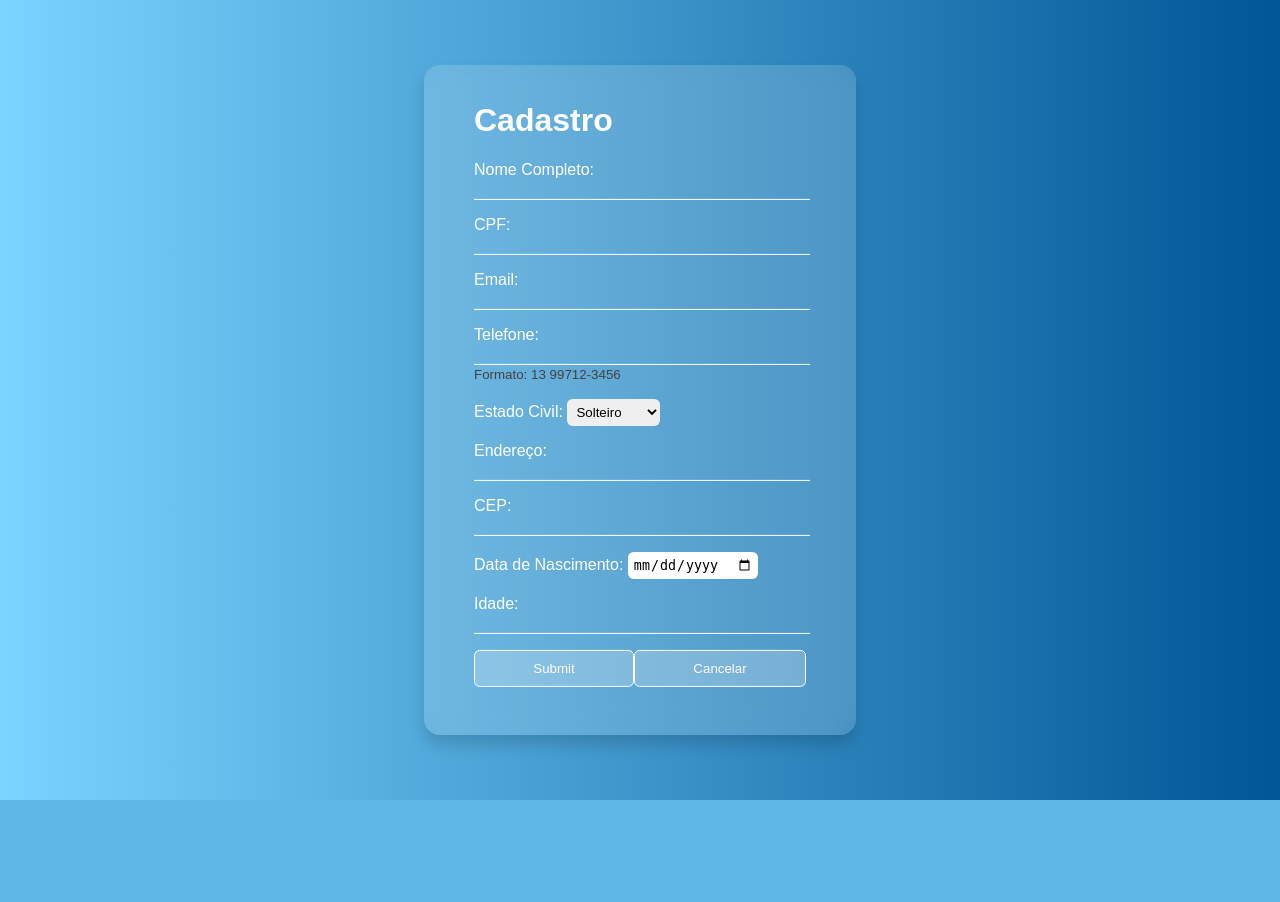
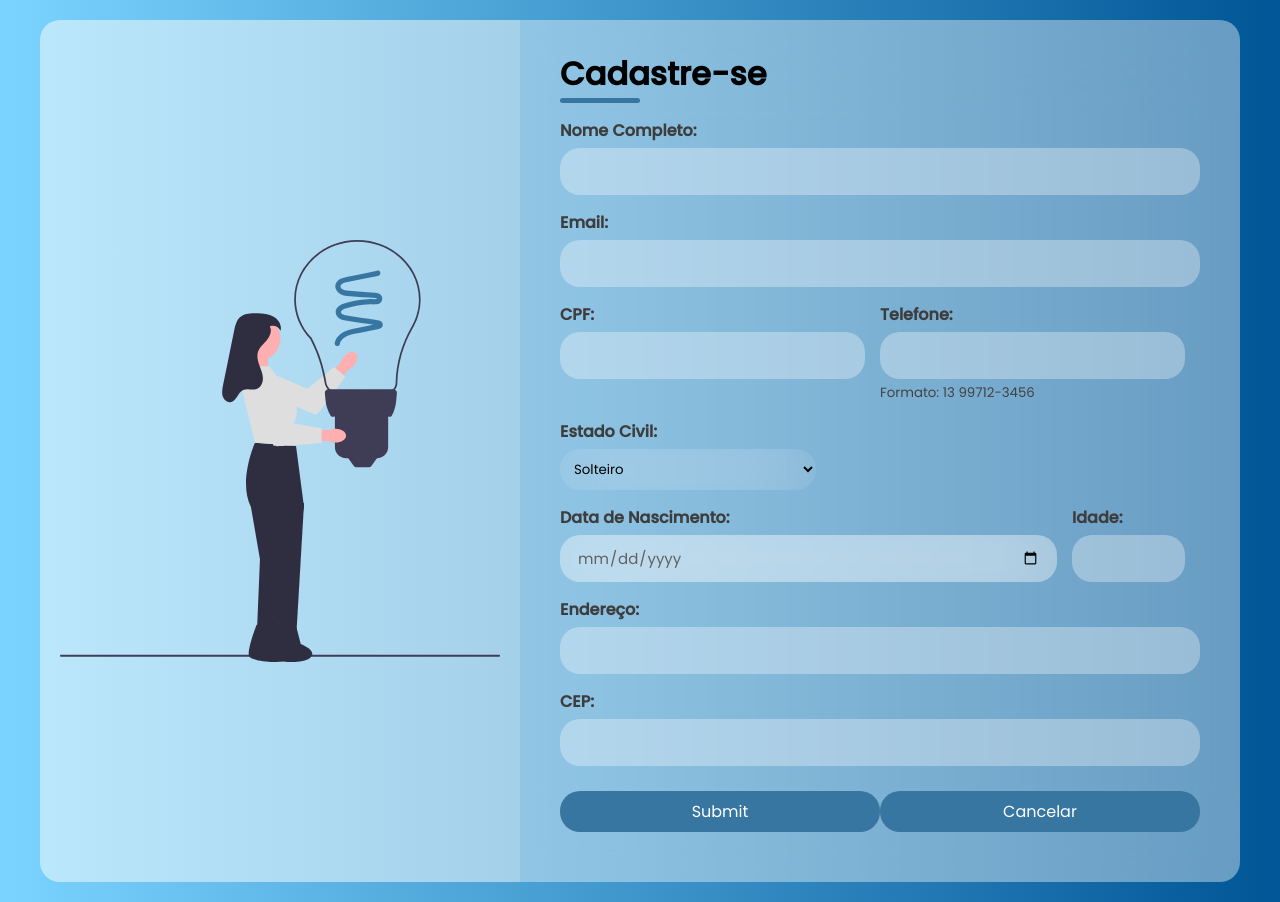
Before and after one commit to amandazzoc/CadastroPessoal, a PHP site: page / in a window 1280 px wide. Before the commit the page ends 800 px from the top, so only its background shows below. Run offline with PHP 8.4, Linux system fonts and the light colour scheme; data that the repository does not hold is empty.

Commit message:
Front-end finalizado

```diff
--- a/index.php
+++ b/index.php
@@ -44,6 +44,7 @@
         if (!filter_var($email, FILTER_VALIDATE_EMAIL)) {
             $errors['email'] = "E-mail inválido!";
         }
+        // Verifica se o cep é valido
         if(!preg_match('/^[0-9]{5,5}([- ]?[0-9]{3,3})?$/', $cep)) {
             $errors['cep'] = "CEP inválido!";
         }
@@ -58,40 +59,44 @@
 ?>
 <!DOCTYPE html>
 <html lang="pt-br">
+
 <head>
     <meta charset="UTF-8">
     <meta name="viewport" content="width=device-width, initial-scale=1.0">
     <link rel="stylesheet" href="style/style.css">
     <title>Cadastro</title>
 </head>
+
 <body>
     <div class="box">
+        <div class="img-box">
+            <img src="imgs/singup.svg">
+        </div>
+        <div class="form-box">
+            <div class="title">
+                <h1>Cadastre-se</h1>
+            </div>
             <form action="index.php" method="POST">
-            <fieldset>
-                <div class="title">
-                    <h1>Cadastro</h1>
-                </div>
-
-                <div class="forms">
                  <!--Nome Completo-->
                 <div class="inputbox">
                     <label for="nome" class="label">Nome Completo:</label>
                     <input type="text" name="nome" id="nome" class="inputUser" required>
                 </div>
-                    <!--CPF-->
-                    <div class="inputbox">
-                        <label for="cpf" class="label">CPF:</label>
-                        <input type="text" name="cpf" id="cpf" class="inputUser cpf" required>
-                        <?php if(isset($errors['cpf'])) { echo '<span class="error">'.$errors['cpf'].'</span>'; } ?>
-                    </div>
+
                 <!--Email-->
                 <div class="inputbox">
                     <label for="email" class="label">Email:</label>
                     <input type="email" name="email" id="email" class="inputUser" required>
                     <?php if(isset($errors['email'])) { echo '<span class="error">'.$errors['email'].'</span>'; } ?>
                 </div>
+                <!--CPF-->
+                <div class="inputbox w50">
+                    <label for="cpf" class="label">CPF:</label>
+                    <input type="text" name="cpf" id="cpf" class="inputUser cpf" required>
+                    <?php if(isset($errors['cpf'])) { echo '<span class="error">'.$errors['cpf'].'</span>'; } ?>
+                </div>
                 <!--Telefone-->
-                    <div class="inputbox">
+                <div class="inputbox w50">
                     <label for="telefone" class="label">Telefone:</label>
                     <input type="tel" id="telefone" name="telefone" class="inputUser" required>
                     <small>Formato: 13 99712-3456</small>
@@ -107,7 +112,17 @@
                         <option value="viuvo">Viúvo</option>
                     </select>
                 </div>
+                <div class="inputbox w80">
+                    <!--Data de Nascimento-->
+                    <label for="data_nascimento" class="label">Data de Nascimento:</label>
+                    <input type="date" name="data_nascimento" class="formatbox" required>
+                </div>
 
+                <!--Idade-->
+                <div class="inputbox w20">
+                    <label for="idade" class="label">Idade: </label>
+                    <input  id="idade" name="idade" class="inputUser" value="<?php echo isset($idade) ? $idade : ''; ?>" reandoly style="cursor: not-allowed;">
+                </div>
 
                 <!--Endereço-->
                 <div class="inputbox">
@@ -122,44 +137,35 @@
                     <?php if(isset($errors['cep'])) { echo '<span class="error">'.$errors['cep'].'</span>'; } ?>
 
                 </div>
-                    <div class="inputbox">
-                        <!--Data de Nascimento-->
-                        <label for="data_nascimento" class="label">Data de Nascimento:</label>
-                        <input type="date" name="data_nascimento" class="formatbox" required>
+                <!--Botões-->
+                <div class="inputbutton">
+                    <input type="submit" name="submit" id="submit" class="button w50">
+                    <input type="reset" name="reset" id="reset" class="button w50" value="Cancelar">
                 </div>
 
-                    <!--Idade-->
-                    <div class="inputbox">
-                         <label for="idade" class="label">Idade: </label>
-                         <input type="text" id="idade" name="idade" class="inputUser" value="<?php echo $idade; ?>" reandoly>
+
+
+            </form>
         </div>
-                    <!--Botões-->
-                    <div class="boxbutton">
-                        <input type="submit" name="submit" id="submit" class="button">
-                        <input type="reset" name="reset" id="reset" class="button" value="Cancelar">
-                    </div>
-
-                </div>
-            </fieldset>
-        </form>
     </div>
     <script src="https://code.jquery.com/jquery-3.6.0.min.js"></script>
     <script src="https://cdnjs.cloudflare.com/ajax/libs/jquery.mask/1.14.16/jquery.mask.min.js"></script>
 
     <script>
         //mascara para o cpf
-    $(document).ready(function(){
-        $('#cpf').mask('000.000.000-00', {reverse: true});
+        $(document).ready(function () {
+            $('#cpf').mask('000.000.000-00', { reverse: true });
         });
         //mascara para o telefone
-    $(document).ready(function(){
-        $('#telefone').mask('00 00000-0000', {reverse: true});
+        $(document).ready(function () {
+            $('#telefone').mask('00 00000-0000', { reverse: true });
         });
         //mascara para o cep
-    $(document).ready(function(){
-        $('#cep').mask('00000-000', {reverse: true});
+        $(document).ready(function () {
+            $('#cep').mask('00000-000', { reverse: true });
         });
     </script>
 
 </body>
+
 </html>
--- a/style/style.css
+++ b/style/style.css
@@ -1,104 +1,153 @@
+@import url('https://fonts.googleapis.com/css2?family=Poppins:wght@300;400;500&display=swap');
+*{
+    padding: 0;
+    margin: 0;
+    box-sizing: border-box;
+    font-family: 'Poppins', sans-serif;
+}
+body{
+    background: linear-gradient(90deg, rgba(123,212,255,1) 0%, rgba(0,86,150,1) 100%);
 
-body {
-    font-family: Arial, Helvetica, sans-serif;
-    margin: 0;
-    padding: 0;
-    background: linear-gradient(90deg, rgba(123,212,255,1) 0%, rgba(0,86,150,1) 100%);
-    width: 100vw; /* largura total da viewport */
-    height: 100vh; /* altura total da viewport */
-    overflow-x: hidden;
-    display: flex;
-    justify-content: center;
-    align-items: center;
+    background-position: center;
     background-repeat: no-repeat;
     background-size: cover;
+    display: flex;
+    align-items: center;
+    justify-content: center;
+    padding: 20px;
+    min-height: 100vh;
 }
-
-
-@media only screen and (min-width:750px){
-    .box{
-        position: absolute;
-        top: 50vh;
-        left: 50%;
-        transform: translate(-50%, -50%);
-        background-color: rgba(255, 255, 255, 0.164); /* cor do fundo com opacidade */
-        border-radius: 2vh;
-        padding: 2vh;
-        box-shadow: 0 10px 16px rgba(0, 0, 0, 0.151);  /* MUDARR */
-        overflow: hidden; /* para ocultar o pseudo-elemento fora da caixa */
-        width: 50vh;
-    }
+.w50{
+    width: 50%;
+    float: left;
+    padding-right: 15px;
+}
+.w80{
+    width: 80%;
+    float: left;
+    padding-right: 15px;
+}
+.w20{
+    width: 20%;
+    float: left;
+    padding-right: 15px;
+}
+.box{
+    display: flex;
+    width: 1200px;
+}
+.formatbox{
+    background-color: rgba(255, 255, 255, 0);
+    backdrop-filter: blur(40px);
+    padding: 10px ;
+    width: 40%;
+    border-radius: 20px;
+    border: none;
+    outline: none;
+}
 .error{
     color: red;
 }
-.box::before {
-    content: "";
-    position: absolute;
-    top: -20px;
-    left: -20px;
-    right: -20px;
-    bottom: -20px;
-    background-image: inherit; /* herda a imagem de fundo do body */
-    backdrop-filter: blur(10px); /* efeito de vidro  MUDARR*/
-    z-index: -1; /* coloca o pseudo-elemento atrás do conteúdo da caixa */
+.img-box{
+    background-color: rgba(255, 255, 255, 0.5);
+    width: 40%;
+    display: flex;
+    align-items: center;
+    padding: 20px;
+    border-radius: 20px  0 0 20px;
 }
+.img-box img{
+    width: 100%;
+}
+.form-box{
+    background-color: rgba(255, 255, 255, 0.4);
+    backdrop-filter: blur(40px);
+    padding: 30px 40px;
+    width: 60%;
+    border-radius: 0 20px 20px 0;
+}
+.form-box h2{
+    font-size: 30px;
+}
+.form-box p{
+    font-weight: bold;
+    color: #3D3D3D;
+}
+.form-box p a{
+    color: #FF008A;
+    text-decoration: none;
+}
+.form-box form{
+    margin: 20px 0;
+}
+form .inputbox{
+    margin-bottom: 15px;
+}
+form .inputbox label{
+    color: #3D3D3D;
+    font-weight: bold;
+    display: block;
+    margin-bottom: 5px;
+}
+form .inputbox input{
+    width: 100%;
+    height: 47px;
+    background-color: rgba(255, 255, 255, 0.32);
+    border-radius: 20px;
+    outline: none;
+    border: 2px solid transparent;
+    padding: 15px;
+    font-size: 15px;
+    color: #616161;
+    transition: all 0.4s ease;
+}
+form .inputbox input:focus{
+    border-color: #3876a2;
+}
+form .inputbutton{
+    display: flex;
+    justify-content: space-between;
+}
+form .inputbutton .button{
+    padding: 8px ;
+    background: #3876a2;
+    border-radius: 20px;
+    outline: none;
+    border: none;
+    margin-top: 10px;
+    color: white;
+    cursor: pointer;
+    font-size: 16px;
+}
+@media (max-width:930px) {
+    .img-box{
+        display: none;
+    }
+    .box{
+        width: 700px;
+    }
+    .form-box{
+        width: 100%;
+        border-radius: 20px;
+    }
+}
+@media (max-width:500px) {
+    .w50{
+        width: 100%;
+        padding: 0;
+    }
 }
 
-fieldset {
-    border: 0px solid rgb(255, 255, 255);
-    border-radius: 2vh;
-    padding: 0vh 4vh 4vh 4vh;
-}
-
-legend {
-    border: 1px solid rgb(255, 255, 255);
-    padding: 1vh;
-    text-align: center;
-    border-radius: 1vh;
-    color: #000000;
-    background: white;
-}
-.inputbox{
-    margin-bottom: 2vh;
-}
-.label{
-    color: rgb(255, 255, 255);
-}
-.inputUser {
-    background: none;
-    border: none;
-    border-bottom: 1px solid rgb(255, 255, 255);
-    outline: none;
-    font-size: 2vh; /* tamanho de fonte responsivo */
-    width: 100%;
-    letter-spacing: 0.2vh; /* espaçamento entre letras responsivo */
-}
-.boxbutton{
-    display: flex;
-    justify-content: space-around;
-}
 small{
    color: rgb(66, 66, 66);
 }
-.formatbox{
-    border: none;
-    padding: 5px;
-    border-radius: 0.7vh;
-    outline: none;
+h1::after{
+    content: '';
+    display: block;
+    width: 5rem;
+    height: 0.3rem;
+    background-color: #3876a2;
+    margin: 0 auto;
+    position: absolute;
+    border-radius: 10px;
 }
-.button{
-    border: 1px  solid white;
-    padding: 10px 58px;
-    border-radius: 0.7vh;
-    outline: none;
-    color: rgb(255, 253, 253);
-    background: linear-gradient(90deg, rgba(255, 255, 255, 0.219) 0%, rgba(255, 255, 255, 0.219) 100%);
-}
-.title{
-    color: white;
-}
-.result {
-    background-color: #f9f9f9;
-    padding: 10px;
-    margin-bottom: 20px;
-}
```
Also changed, not shown: imgs/localsig.png (added), imgs/singup.svg (added). Lines whose indentation alone changed are shown as unchanged.
